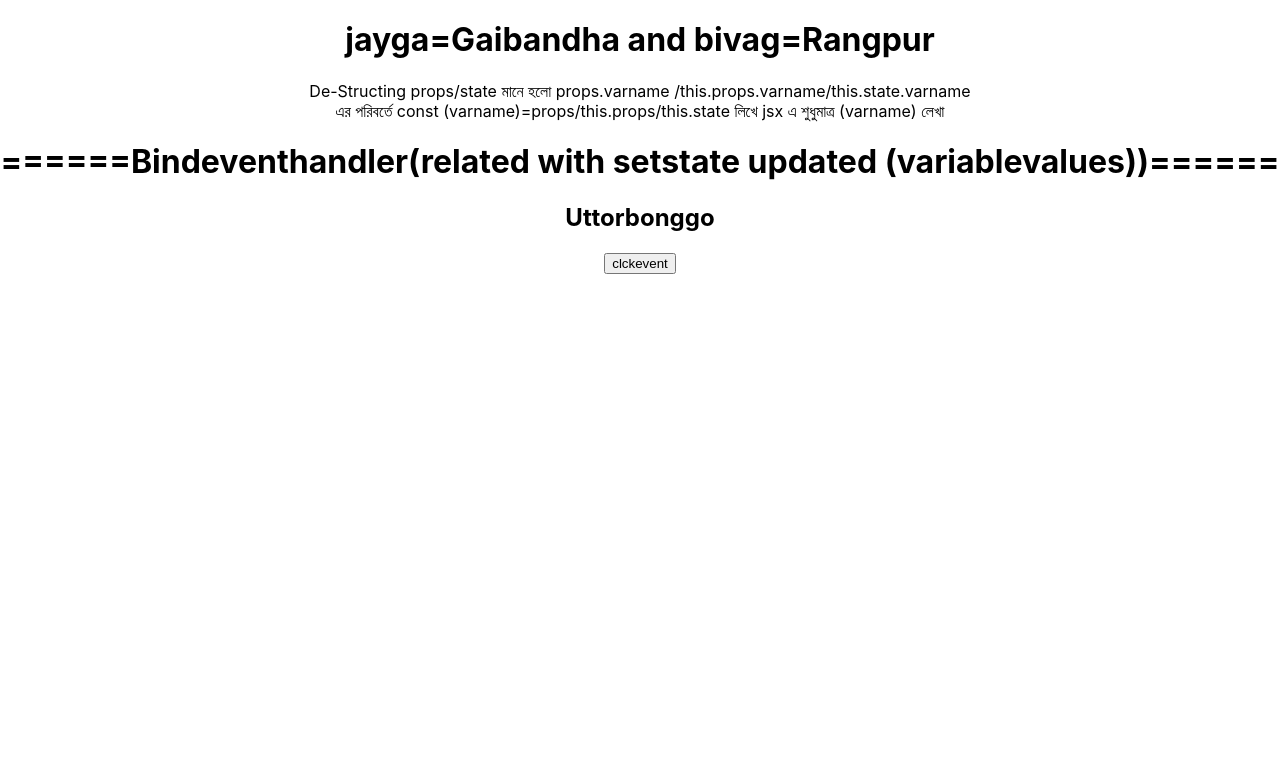
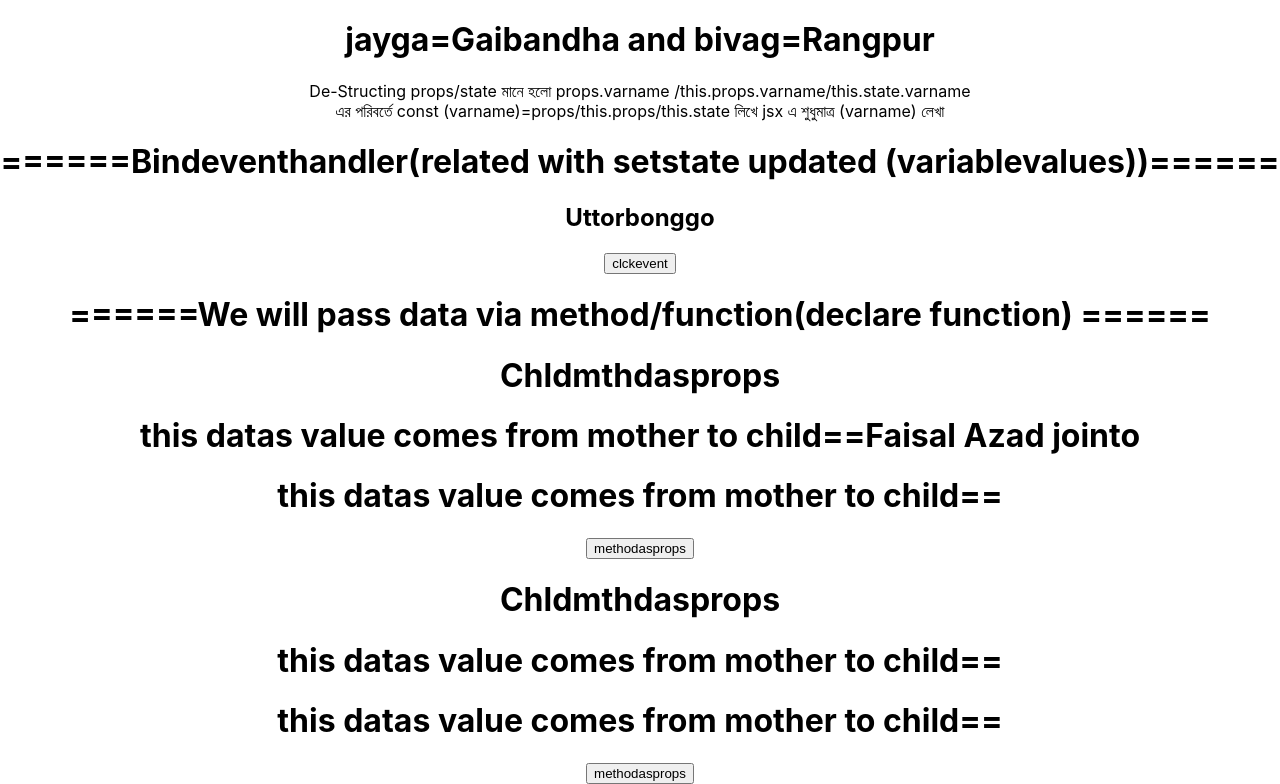
Before and after one commit to Shamsuzzaman321/dipreact, a React (Create React App) app: page / in a window 1280 px wide. Shown: the part 2494-3278 px from the top of the page. Before the commit the page ends 2768 px from the top, so only its background shows below. Built offline with nearby package versions, Linux system fonts and the light colour scheme.

Commit message:
props as method for functional and class component has been added successfully

```diff
--- a/src/App.js
+++ b/src/App.js
@@ -9,6 +9,7 @@ import Dstrctprpsfunccomp from './components/Dstrctprpsfunccomp';
 import Dstrctprpsclasscomp from './components/Dstrctprpsclasscomp';
 import Dstrctstteclscomp from './components/Dstrctstteclscomp';
 import Bindevnthndler from './components/Bindevnthndler';
+import Prntmthdasprops from './components/Prntmthdasprops';
 function App() {
   return (
     <div className="App">
@@ -30,6 +31,8 @@ function App() {
     <Dstrctprpsclasscomp naam="Ironman" boyosh="32" />
     <Dstrctstteclscomp />
     <Bindevnthndler />
+    <Prntmthdasprops />
+
 
 
     </div>
--- /dev/null
+++ b/src/components/Chldmthdasprops.js
@@ -0,0 +1,15 @@
+import React from 'react'
+
+const Chldmthdasprops = (props) => {
+	return (
+		<div>
+		<h1>Chldmthdasprops</h1>
+		<h1>this datas value comes from mother to child=={props.childvarname}</h1>
+		<h1>this datas value comes from mother to child=={props.childfuncname}</h1>
+		<button onClick={() => props.childfuncname()}>methodasprops</button>
+
+		</div>
+	)
+}
+
+export default Chldmthdasprops
--- /dev/null
+++ b/src/components/Prntmthdasprops.js
@@ -0,0 +1,31 @@
+import React from 'react';
+import Chldmthdasprops from './Chldmthdasprops';
+class Prntmthdasprops extends React.Component {
+  constructor(props) {
+    super(props);
+    this.state = {
+    	varname: 'Faisal Azad jointo',
+    }
+
+  }
+  prntfunctioname =() => {
+  	this.state = {
+        funcname1: 'Gaibandha',
+        funcname2: 'Rangpur',
+        funcname3: 'Bogra'
+  	}
+  }
+
+  render() {
+    return (
+      <div>
+      <h1>======We will pass data via method/function(declare function) ======</h1>
+      <Chldmthdasprops childvarname={this.state.varname}/>
+      <Chldmthdasprops childfuncname={()=> this.prntfunctioname()}/>
+
+      </div>
+    );
+  }
+}
+
+export default Prntmthdasprops
```
Also changed, not shown: src/components/Bindevnthndler.js (line endings or trailing spaces), 1 other file (tests, documents, lock files or other folders).
